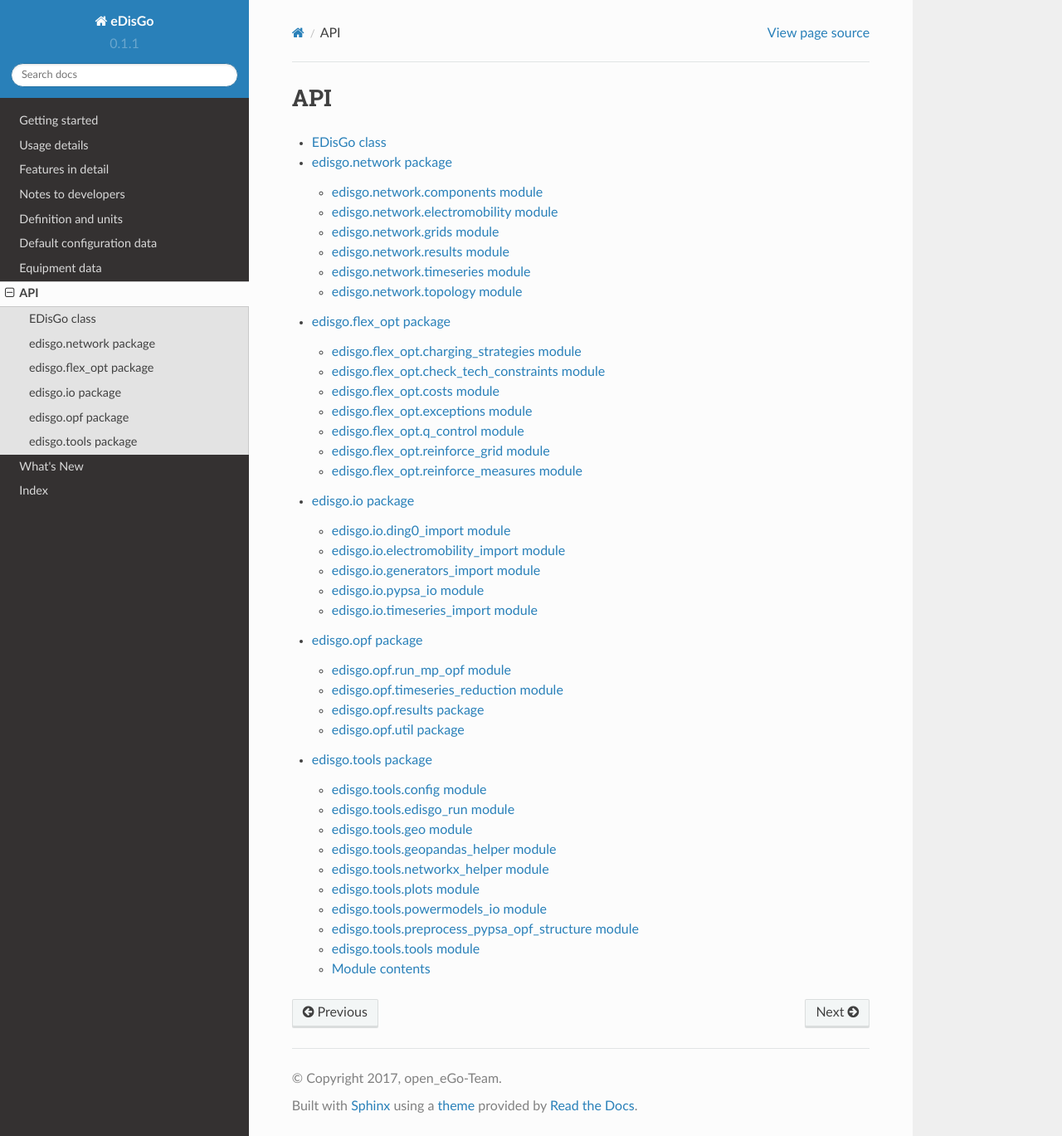
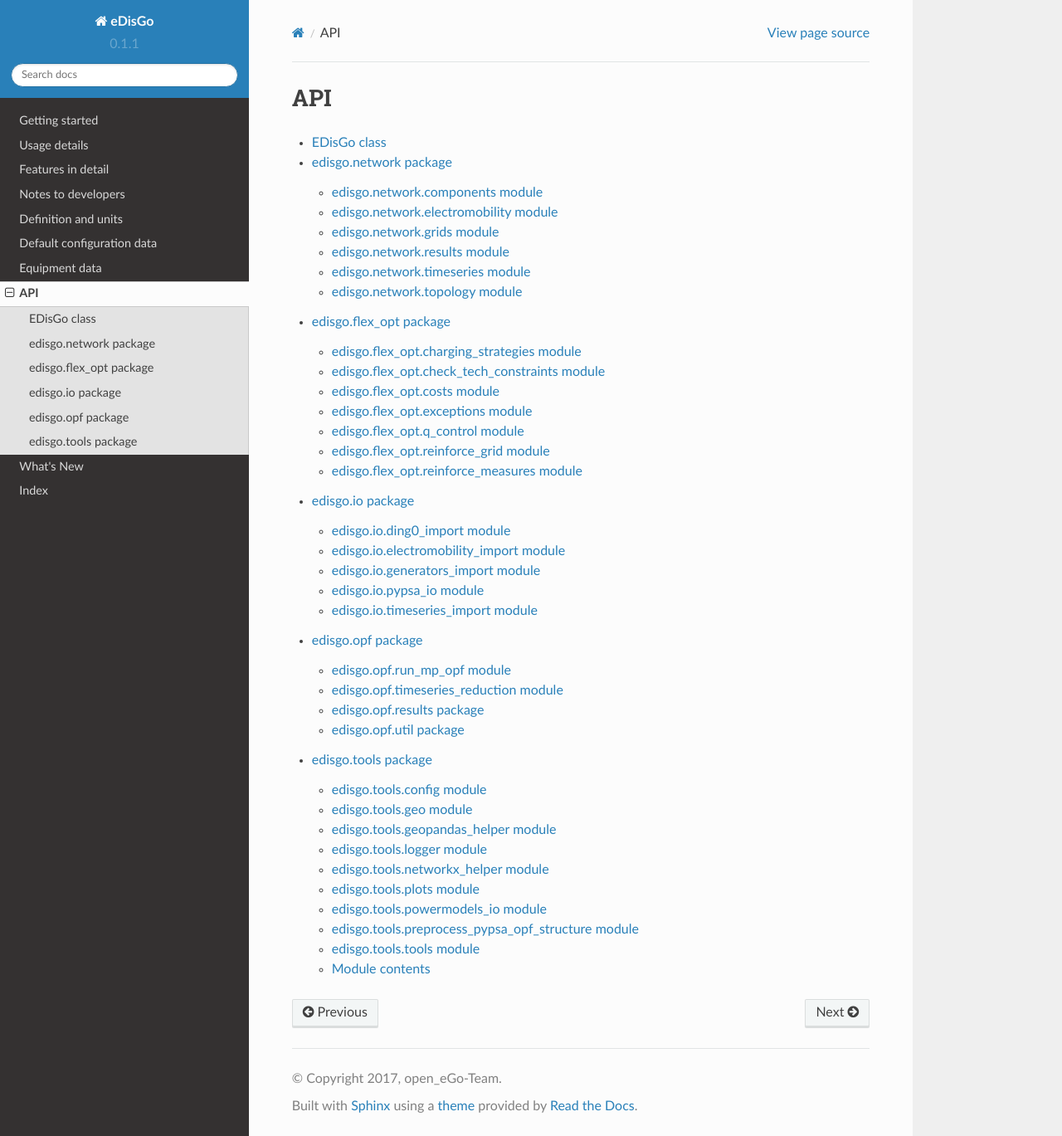
Before and after one commit to openego/eDisGo, a Sphinx documentation site: the page built from doc/api.rst, in a window 1280 px wide and 1369 px high. Shown: the whole window at 83% size. Built offline with Sphinx 7.4.7 and the Read the Docs theme 2.0.0, drawn with Linux system fonts in a browser that asks for light colours; formulas are drawn with MathJax 3; part of the change alters nothing that is shown.

Commit message:
Fix tools API doc

```diff
--- a/doc/api/edisgo.tools.rst
+++ b/doc/api/edisgo.tools.rst
@@ -5,14 +5,6 @@ edisgo.tools.config module
 ---------------------------
 
 .. automodule:: edisgo.tools.config
-    :members:
-    :undoc-members:
-    :show-inheritance:
-
-edisgo.tools.edisgo\_run module
---------------------------------
-
-.. automodule:: edisgo.tools.edisgo_run
     :members:
     :undoc-members:
     :show-inheritance:
@@ -29,6 +21,14 @@ edisgo.tools.geopandas\_helper module
 ----------------------------------------
 
 .. automodule:: edisgo.tools.geopandas_helper
+    :members:
+    :undoc-members:
+    :show-inheritance:
+
+edisgo.tools.logger module
+----------------------------------------
+
+.. automodule:: edisgo.tools.logger
     :members:
     :undoc-members:
     :show-inheritance:
```
